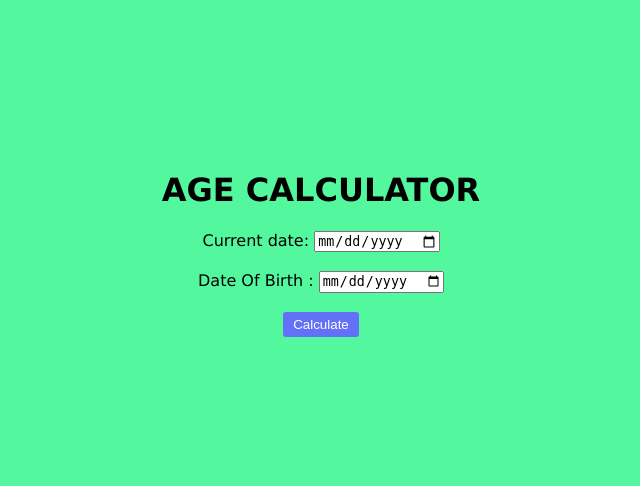
After one commit to samsuits/html-php-training, a PHP site: page /age_calculator.html in a window 1280 px wide. The commit adds this page. Shown: the top 486 px of the page, without its empty margins (319-959 px from the left). Run offline with PHP 8.4, Linux system fonts and the light colour scheme.

Commit message:
age calculation

```diff
--- /dev/null
+++ b/age_calculator.html
@@ -0,0 +1,52 @@
+<!DOCTYPE html>
+<html lang="en">
+<head>
+    <meta charset="UTF-8">
+    <meta name="viewport" content="width=device-width, initial-scale=1.0">
+    <title>Age calculator</title>
+    <style>
+        body{
+            font-family:'Lucida Sans', 'Lucida Sans Regular', 'Lucida Grande', 'Lucida Sans Unicode', Geneva, Verdana, sans-serif;
+            margin: 0;
+            padding: 150px;
+            background-color: rgb(83, 247, 157);
+        }
+
+        label{
+            margin-bottom: 50px;
+        }
+
+        form{
+
+            margin:auto;
+            text-align:center;
+        }
+
+        button{
+            border-radius: 3px;
+            background-color: rgb(99, 112, 248);
+            color:white;
+            padding: 5px 10px;
+            border: none;
+            cursor:progress;
+        }
+
+
+    </style>
+</head>
+<body>
+
+    <form action="age.php" method="POST">
+        <h1>AGE CALCULATOR</h1>
+        <label>Current date:</label>
+        <input type="date" name="current">
+        <br>
+        <br>
+        <label>Date Of Birth :</label>
+        <input type="date" name="dob">
+        <br>
+        <br>
+        <button type="submit">Calculate</button>
+    </form>
+</body>
+</html>
--- a/index.html
+++ b/index.html
@@ -4,7 +4,7 @@
     <meta charset="UTF-8">
     <meta name="viewport" content="width=device-width, initial-scale=1.0">
     <title>welcome</title>
-</head>
+    </head>
 <body>
     <h1>welcome to website</h1>
     <br>
--- a/register.html
+++ b/register.html
@@ -13,6 +13,8 @@
     <br>
     Password : <input type="password" name="password">
     <br>
+    <br>
+    Address:<input type="textarea" name="address">
     <br>
     Department:
     <select name="department">
--- a/verify.php
+++ b/verify.php
@@ -14,6 +14,7 @@ echo "<br/>";
 echo "<br/>";
 echo 'Depatment of the user :' . $_POST["department"];
 echo "<br/>";
+echo 'Address of the user :' . $_POST["address"];
 echo "<br/>";
 echo 'DOB:' . $_POST["dob"];
 echo "<br/>";
```
Also changed, not shown: age.php (added, +12 -0 lines).
